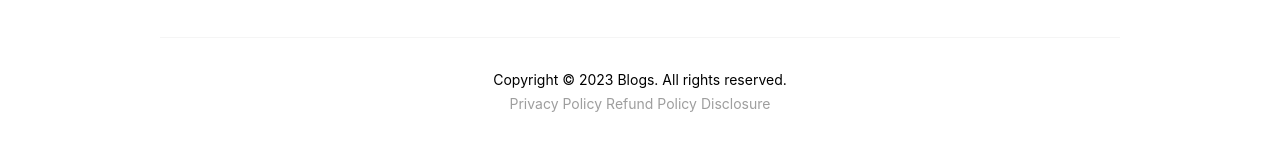
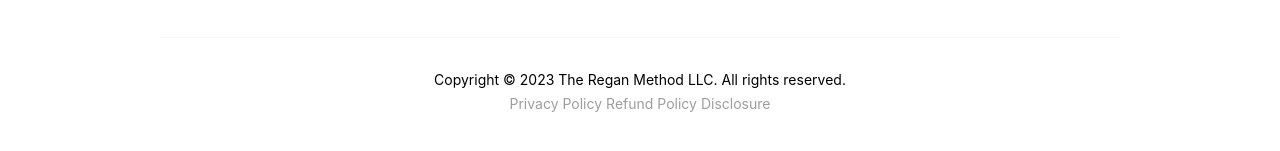
Before and after one commit to Phil-TRM/YBS-Combined, a React (Create React App) app in the folder client/: page / in a window 1280 px wide. Shown: the part 491-642 px from the top of the page. Built offline with nearby package versions, Linux system fonts and the light colour scheme; no server answers.

Commit message:
Add files via upload

```diff
--- a/client/src/Components/Footer.js
+++ b/client/src/Components/Footer.js
@@ -5,7 +5,7 @@ function Footer() {
   return (
     <div className="container px-8 mx-auto xl:px-5 max-w-screen-lg py-5 lg:py-8 mt-10 border-t border-gray-100 dark:border-gray-800">
       <div className="text-center text-sm">
-        Copyright © {/* */}2023{/* */} {/* */}Blogs{/* */}. All rights reserved.
+        Copyright © {/* */}2023{/* */} {/* */}The Regan Method LLC{/* */}. All rights reserved.
       </div>
       <div className="mt-1 flex justify-center gap-1 text-center text-sm text-gray-500 dark:text-gray-600">
        <Link to={"/privacyPolicy"}>Privacy Policy</Link>
```
